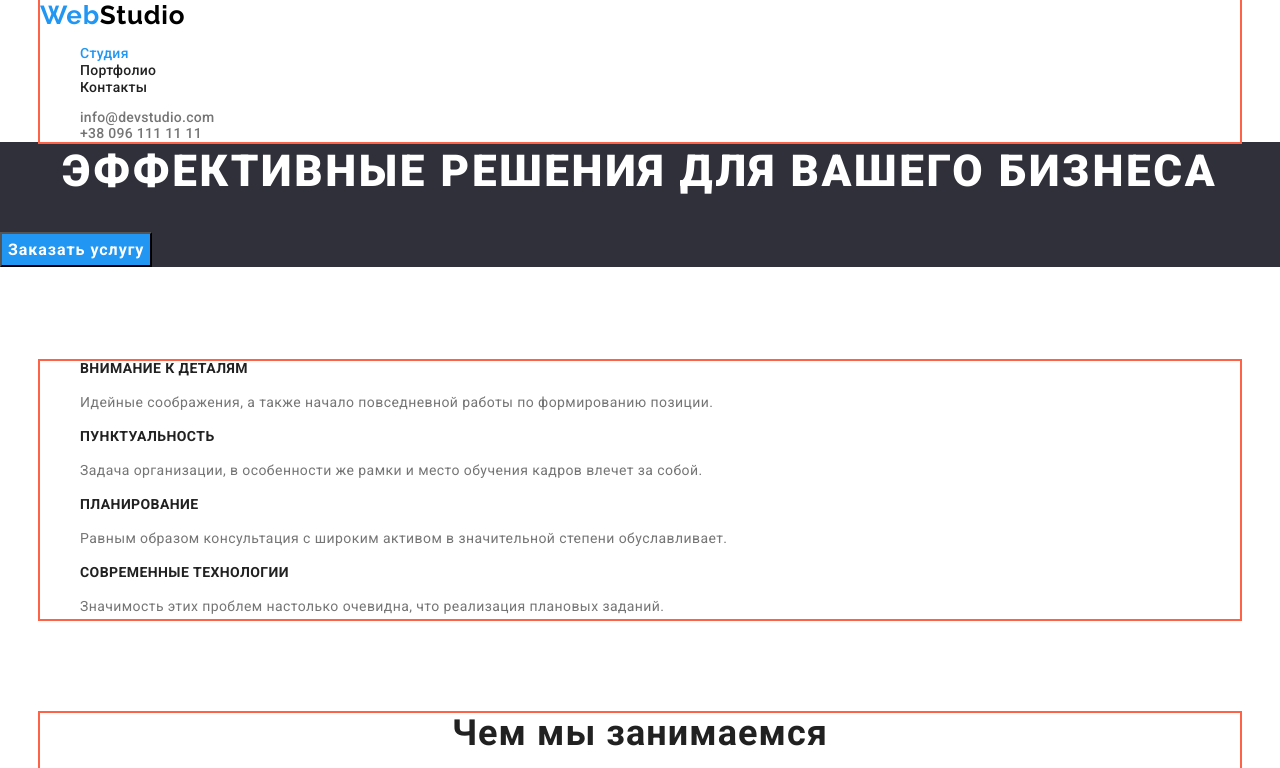
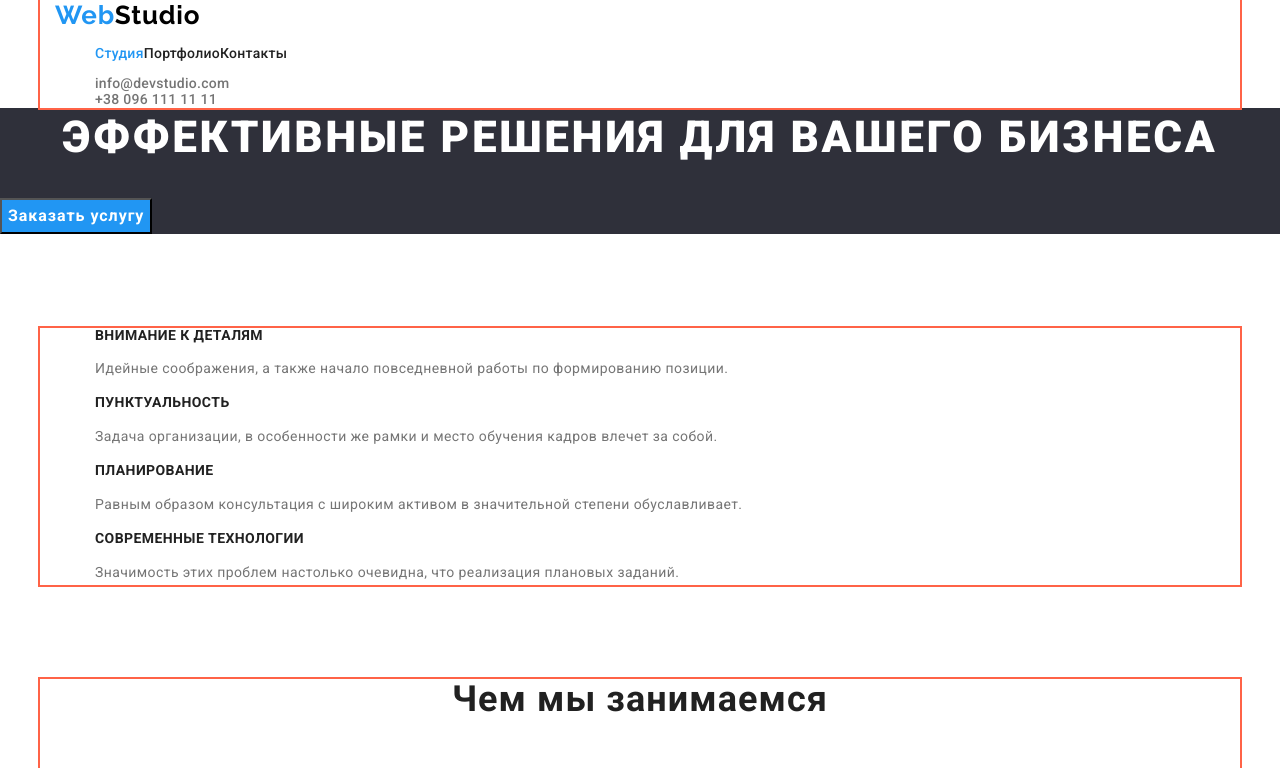
Before and after one commit to ArtemGR1987/goit-markup-hw-03, a plain HTML site: page index.html in a window 1280 px wide. Shown: the top 768 px of the page. Drawn offline with nearby package versions, Linux system fonts and the light colour scheme.

Commit message:
Флекс начало

```diff
--- a/css/styles.css
+++ b/css/styles.css
@@ -73,6 +73,11 @@ h6 {
 /* Site-nav */
 .site-nav {
   list-style: none;
+  display: flex;
+}
+
+.site-nav .site-nav-item:last-child {
+  margin-right: 0px;
 }
 
 .site-nav .link {
@@ -468,6 +473,8 @@ h6 {
   margin-left: auto;
   margin-right: auto;
   width: 1200px;
+  padding-left: 15px;
+  padding-right: 15px;
   outline: 2px solid tomato;
 }
 
@@ -476,4 +483,5 @@ h6 {
 
 .header {
   background-color: #ffffff;
+
 }
--- a/index.html
+++ b/index.html
@@ -28,9 +28,9 @@
         >
 
         <ul class="site-nav">
-          <li><a class="link current" href="./index.html">Студия</a></li>
-          <li class="link-portfolio"><a class="link" href="./portfolio.html">Портфолио</a></li>
-          <li class="link-contacts"><a class="link" href="#">Контакты</a></li>
+          <li class="site-nav-item"><a class="link current" href="./index.html">Студия</a></li>
+          <li class="site-nav-item"><a class="link" href="./portfolio.html">Портфолио</a></li>
+          <li class="site-nav-item"><a class="link" href="#">Контакты</a></li>
         </ul>
       </nav>
 
```
